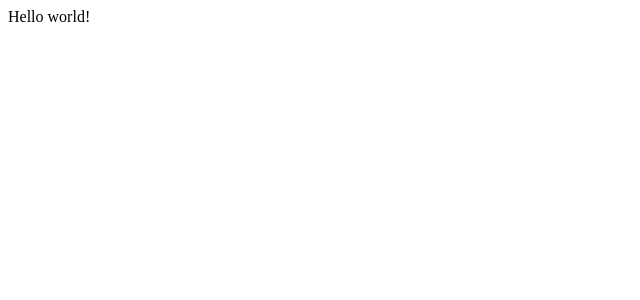
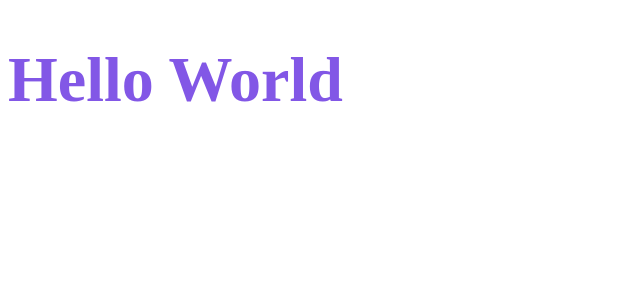
Before and after one commit to DericksonLossIT/dtmoney, a React (Create React App) app: page / in a window 1280 px wide. Shown: the top 300 px of the page, without its empty margins (0-640 px from the left). Built offline with nearby package versions, Linux system fonts and the light colour scheme.

Commit message:
adiciona styled components

```diff
--- a/src/App.tsx
+++ b/src/App.tsx
@@ -1,7 +1,14 @@
+import styled from 'styled-components';
+
+const Title = styled.h1`
+  color: #8257e6;
+  font-size: 64px;
+`;
+
 function App() {
   return (
     <div className="App">
-      <div>Hello world!</div>
+      <Title>Hello World</Title>
     </div>
   );
 }
```
Also changed, not shown: package.json (+4 -5 lines), 1 other file (tests, documents, lock files or other folders).
